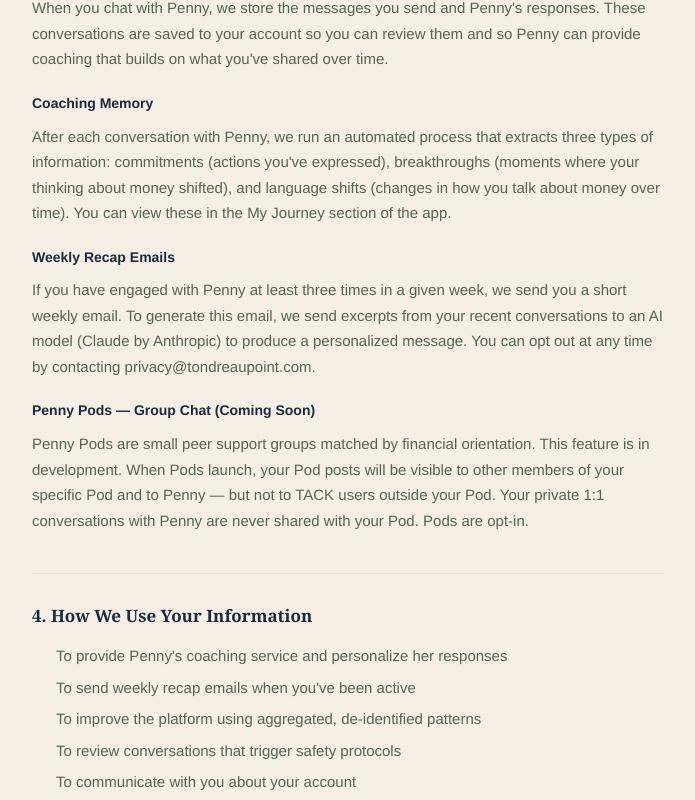
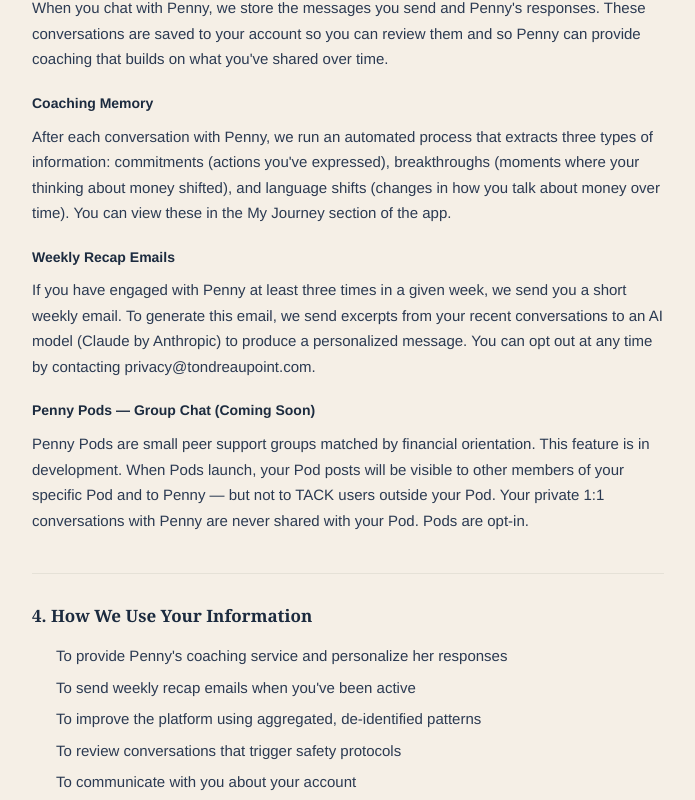
Before and after one commit to beckytrobnett-design/tack-assessment, a React (Vite) app: page /privacy in a window 1280 px wide. Shown: the part 1180-1980 px from the top of the page, without its empty margins (292-987 px from the left). Built offline with nearby package versions, Linux system fonts and the light colour scheme; a web font is replaced by a local one.

Commit message:
Fix Privacy page body text color

```diff
--- a/src/pages/Privacy.jsx
+++ b/src/pages/Privacy.jsx
@@ -204,7 +204,7 @@
   },
   body: {
     fontSize: 15,
-    color: '#556553',
+    color: '#2B3A52',
     lineHeight: '1.7',
     margin: '0 0 12px 0',
   },
@@ -214,7 +214,7 @@
   },
   bulletItem: {
     fontSize: 15,
-    color: '#556553',
+    color: '#2B3A52',
     lineHeight: '1.7',
     marginBottom: 6,
   },
```
